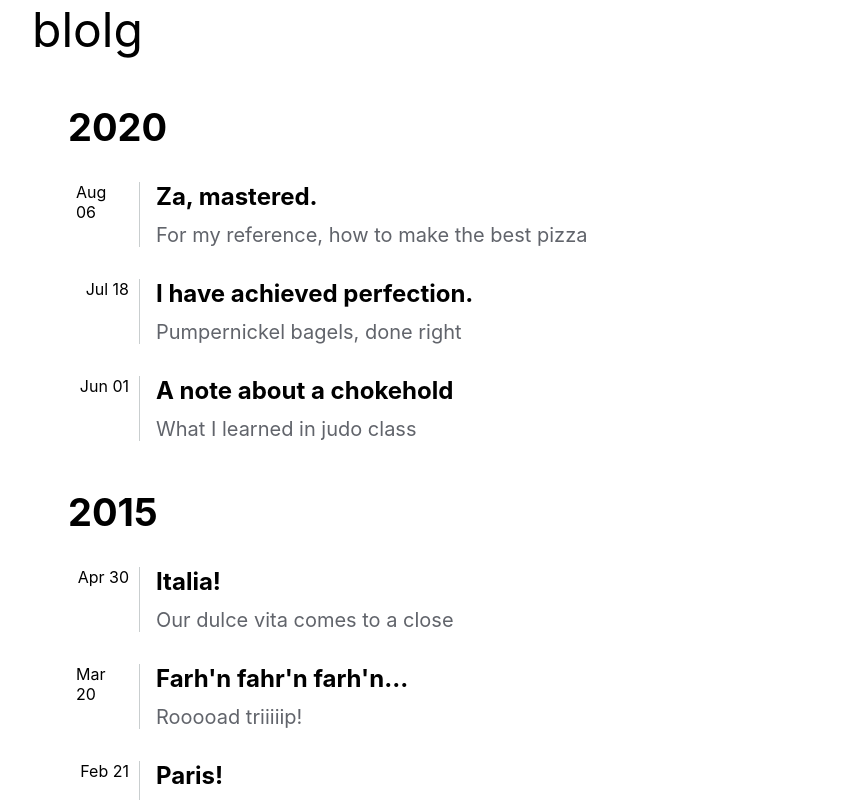
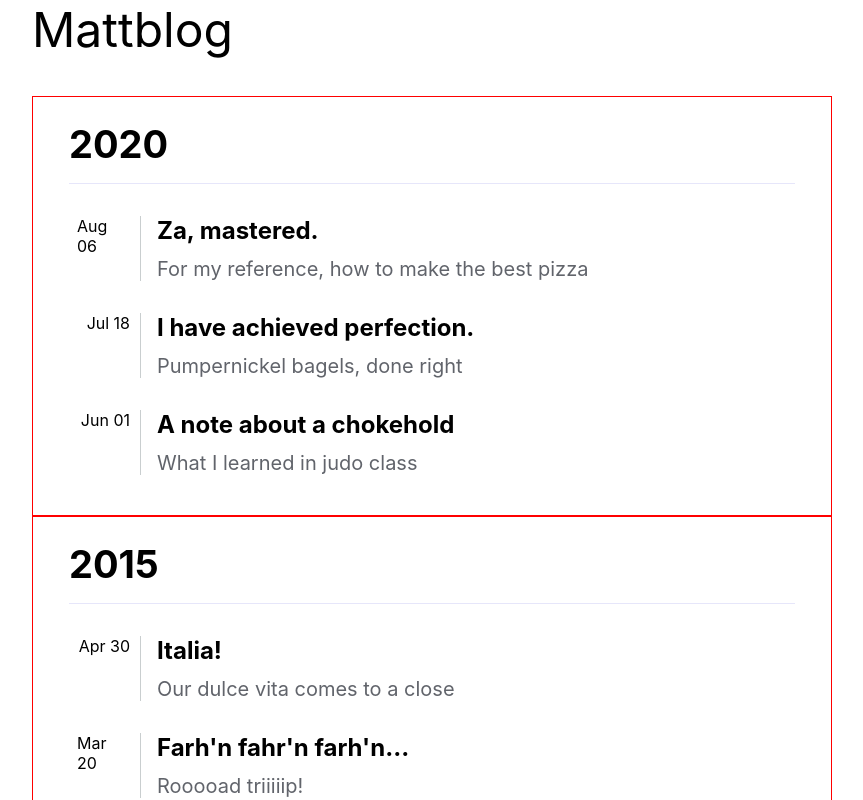
Before and after one commit to seinwave/mattseidholz, a Next.js app: page /blog in a window 1280 px wide. Shown: the top 800 px of the page, without its empty margins (208-1071 px from the left). Built offline with nearby package versions, Linux system fonts and the light colour scheme.

Commit message:
Starting scroll effects

```diff
--- a/pages/blog.js
+++ b/pages/blog.js
@@ -1,19 +1,44 @@
-import React from "react";
+import React, { useEffect, useLayoutEffect, useState, createRef } from "react";
 import { getAllPosts } from "../lib/data/posts-api";
 import styled from "styled-components";
 import { ServerStyleSheet } from "styled-components";
 import { Helmet } from "react-helmet";
-import { COLORS, FONTSIZES, SPACING, WEIGHTS } from "../styles/constants";
+import { COLORS, FONTSIZES } from "../styles/constants";
 import { v4 as uuid } from "uuid";
 import Link from "next/link";
 
 export default function Index({ posts, ssrStyles }) {
+  const [yearRefs, setYearRefs] = useState([]);
   let years = [];
   posts.map((post) => years.push(parseInt(post.frontmatter.year)));
   let uniqueYears = new Set(years);
-
   years = [...uniqueYears];
   years.sort((a, b) => (a > b ? -1 : 1));
+  const yearsLength = years.length;
+
+  useEffect(() => {
+    setYearRefs((yearRefs) => {
+      return Array(yearsLength)
+        .fill()
+        .map((_, i) => yearRefs[i] || createRef());
+    });
+    window.addEventListener("scroll", () => handleScroll());
+
+    return () => window.removeEventListener("scroll", handleScroll);
+  }, [yearsLength]);
+
+  function handleScroll() {
+    yearRefs.map((year) => {
+      if (
+        year.current.getBoundingClientRect().top < 96 &&
+        year.current.getBoundingClientRect().top > 0
+      ) {
+        //todo: we are returning the correct div — now, how do we style it?
+        return console.log(year.current.textContent);
+      }
+    });
+  }
+
   return (
     <>
       <Helmet>
@@ -21,11 +46,11 @@ export default function Index({ posts, ssrStyles }) {
       </Helmet>
       <Wrapper>
         <BlogWrapper>
-          <BlogTitle>blolg</BlogTitle>
+          <BlogTitle>Mattblog</BlogTitle>
           <BlogList>
-            {years.map((year) => {
+            {years.map((year, i) => {
               return (
-                <YearWrapper key={uuid()}>
+                <YearWrapper key={uuid()} ref={yearRefs[i]}>
                   <Year>{year}</Year>
                   {posts
                     .filter((post) => post.frontmatter.year == year)
@@ -116,6 +141,7 @@ const YearWrapper = styled.div`
   display: block;
   width: 100%;
   padding: 8px 36px;
+  border: solid 1px red;
   &:last-of-type {
     margin-bottom: 50vh;
   }
@@ -129,10 +155,11 @@ const Year = styled.div`
   position: sticky;
   top: 96px;
   font-size: 38px;
-
+  padding: 1rem 0px;
   background-color: #fff;
   font-weight: 700;
   margin-bottom: 24px;
+  border-bottom: solid 1px lavender;
   @media (max-width: 500px) {
     font-size: 4rem;
     margin-left: -1.5rem;
@@ -156,12 +183,10 @@ const PublishedDateWrapper = styled.div`
   align-items: flex-end;
   border-right: solid 1px ${COLORS.gray[300]};
   padding-right: 2px;
-
   width: 64px;
 
   @media (max-width: 500px) {
     padding-right: 12px;
-
     width: 64px;
   }
 `;
```
